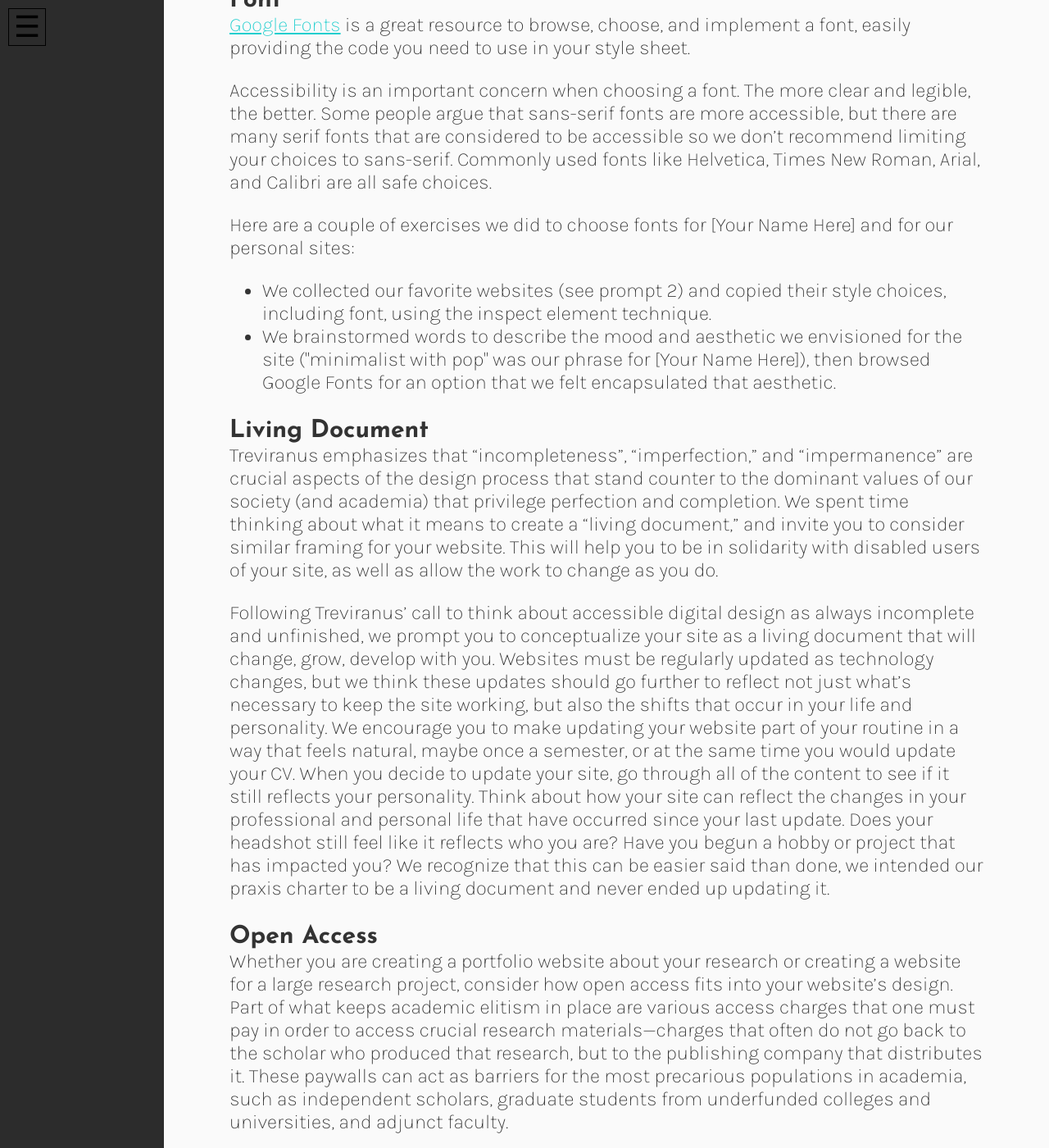
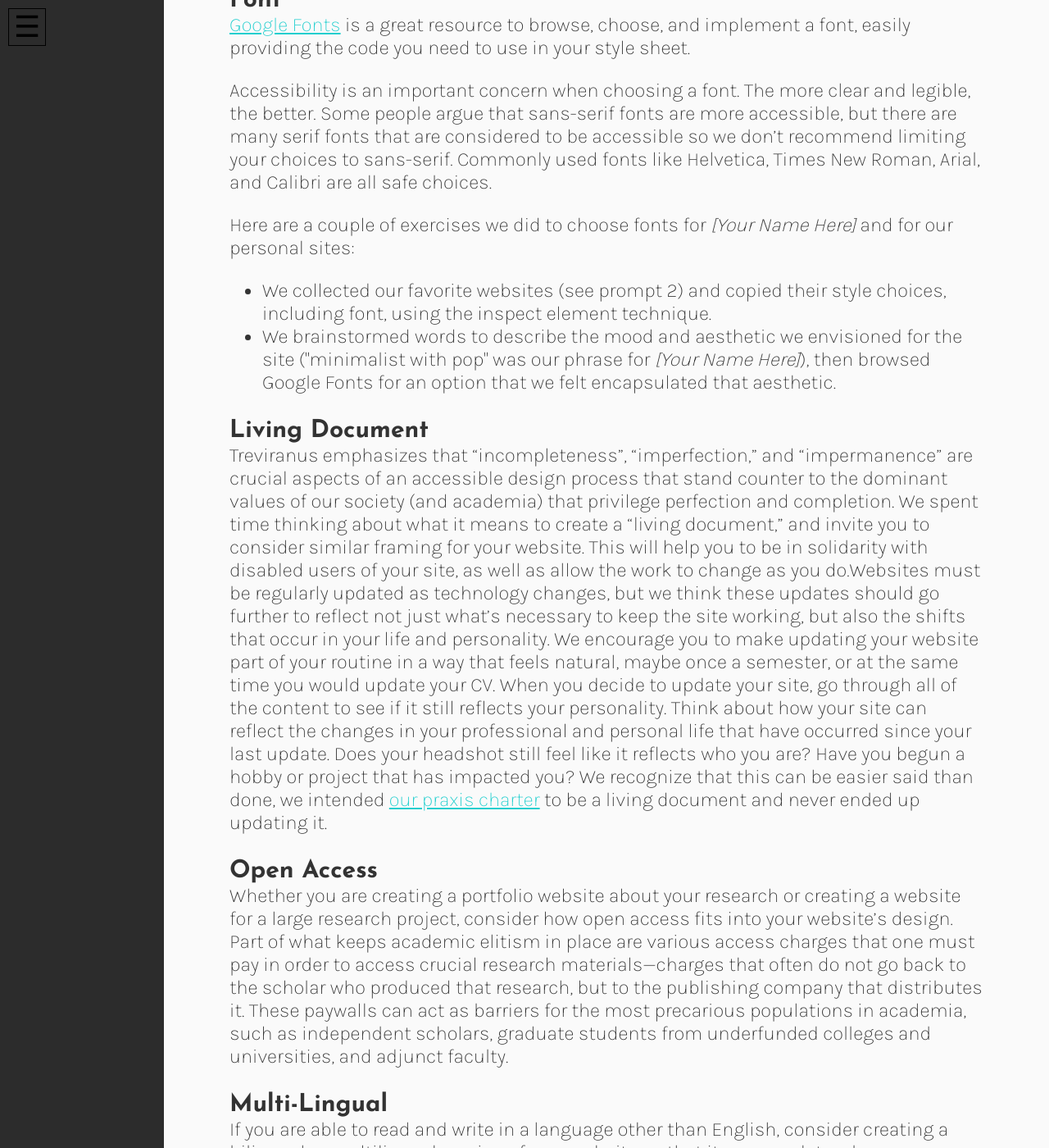
Before and after one commit to scholarslab/brackets, a Jekyll site: the page built from design-ethos.html, in a window 1280 px wide and 1400 px high, scrolled down 5922 px. Shown: the whole window at 82% size. Built offline with Jekyll 4.4.1, drawn with Linux system fonts in a browser that asks for light colours; some of the changed text lies outside the part shown.

Commit message:
edits text in design ethos and credits

```diff
--- a/credits.html
+++ b/credits.html
@@ -30,8 +30,8 @@
     <li> <a href="https://shapeofdesignbook.com/">The Shape of Design</a>, Frank Chimero</li>
     <li> <a href="https://medium.com/fwd50/the-three-dimensions-of-inclusive-design-part-one-103cad1ffdc2">The Three Dimensions of Inclusive Design</a>, Jutta Treviranus</li>
     <li> <a href="https://nyupress.org/9781479808380/digital-black-feminism/">Digital Black Feminism</a>, Catherine Knight Steele</li>
-    <li>The False Principle of Our Education, Max Stirner</li>
-    <li>Pedagogy of the Oppressed, Paolo Freire</li>
+    <li><a href="https://theanarchistlibrary.org/library/max-stirner-the-false-principle-of-our-education">The False Principle of Our Education</a>, Max Stirner</li>
+    <li> <a href= "https://envs.ucsc.edu/internships/internship-readings/freire-pedagogy-of-the-oppressed.pdf">Pedagogy of the Oppressed</a>, Paolo Freire</li>
 </ul>
 <p>The following personal portfolio websites were great inspirations to us as we developed our project:</p>
 <ul>
--- a/design-ethos.html
+++ b/design-ethos.html
@@ -46,7 +46,7 @@
 
 <p>The ideal design achieves a balance between individuality and solidarity. Treviranus frames her work on design accessibility in this anarchist spirit, writing that accessibility work must involve “respecting the inherent value of both the individual and society.” This balance can be accomplished through embracing multiplicity.</p>
 
-<p>In the prompts below, we ask you to take a capacious perspective and consider multiple ways that your site could be designed. As you become more comfortable with CSS, you can create multiple stylesheets for your site, which is one way to make a website more accessible, and use the technique of commenting out code to try different style elements.</p>
+<p>In the prompts below, we ask you to take a capacious perspective and consider different ways that your site could be designed. For example, using multiple style sheets is one of Treviranus' suggestions for making the web more accessible. As you become more comfortable with CSS, you can create multiple stylesheets for your site and/or use the technique of commenting out code to try different style elements.</p>
 
 <h2>Design Prompts</h2>
 
@@ -59,7 +59,7 @@
 <h3>What You Do and Don't Like</h3>
 <i>Courtesy Jeremy Boggs</i>
 <p>A good first step when beginning to think about a personal site is to become mindful of design in your everyday life and collect inspiration. Take screenshots of websites, photos of signs, advertisements, book covers, art, and save these images in a folder together. These sources will help determine the font, layout, and color palettes for your site.</p>
-<p>It can be just as helpful to know what you don’t like as what you like. As part of this process of accumulating inspiration material, consider collecting images of design that you absolutely cannot stand. The exercise here is to note what specific aspects of the design that you hate (colors, font, images, etc.) and then articulate in as much detail as possible why. Sometimes, this can result in reevaluating previous assumptions, for example we thought that sites with black text on a white background were uninteresting or too traditional until we saw Zaire Love and Lauren Garcia’s websites. This will help you refine your own design ideas and determine what you want to avoid in your site’s design.</p>
+<p>It can be just as helpful to know what you don’t like as what you like. As part of this process of accumulating inspiration material, consider collecting images of design that you absolutely cannot stand. The exercise here is to note what specific aspects of the design that you hate (colors, font, images, etc.) and then articulate in as much detail as possible why you don't like it. Sometimes, this can result in reevaluating previous assumptions, for example we thought that sites with black text on a white background were uninteresting or too traditional until we saw Zaire Love and Lauren Garcia’s websites. This will help you refine your own design ideas and determine what you want to avoid in your site’s design.</p>
 
 <h3>Color/Delight</h3>
 <p>Frank Chimero writes that design is “a way of thinking and moving that we use to enhance life,” a way of reaching “toward a desirable future” with “lightness and joy.” We tried (and didn’t always succeed, being happy is hard work!) to center joy and creativity throughout our praxis journey and in our project. Creating the design for your site should be an exercise that sparks joy and captures your free personality. We see a joyful experimentation with web design in an academic portfolio site as part of Moten and Harney call “the undercommon refusal of academic misery” (118).</p>
@@ -76,15 +76,14 @@
 <h3>Font</h3>
 <p> <a href="https://fonts.google.com/">Google Fonts</a> is a great resource to browse, choose, and implement a font, easily providing the code you need to use in your style sheet.</p>
 <p>Accessibility is an important concern when choosing a font. The more clear and legible, the better. Some people argue that sans-serif fonts are more accessible, but there are many serif fonts that are considered to be accessible so we don’t recommend limiting your choices to sans-serif. Commonly used fonts like Helvetica, Times New Roman, Arial, and Calibri are all safe choices.</p>
-<p>Here are a couple of exercises we did to choose fonts for [Your Name Here] and for our personal sites:</p>
+<p>Here are a couple of exercises we did to choose fonts for <i>[Your Name Here]</i> and for our personal sites:</p>
 <ul>
 	<li>We collected our favorite websites (see prompt 2) and copied their style choices, including font, using the inspect element technique.</li>
-	<li>We brainstormed words to describe the mood and aesthetic we envisioned for the site ("minimalist with pop" was our phrase for [Your Name Here]), then browsed Google Fonts for an option that we felt encapsulated that aesthetic.</li>
+	<li>We brainstormed words to describe the mood and aesthetic we envisioned for the site ("minimalist with pop" was our phrase for <i>[Your Name Here]</i>), then browsed Google Fonts for an option that we felt encapsulated that aesthetic.</li>
 </ul>
 
 <h3>Living Document</h3>
-<p>Treviranus emphasizes that “incompleteness”, “imperfection,” and “impermanence” are crucial aspects of the design process that stand counter to the dominant values of our society (and academia) that privilege perfection and completion. We spent time thinking about what it means to create a “living document,” and invite you to consider similar framing for your website. This will help you to be in solidarity with disabled users of your site, as well as allow the work to change as you do.</p>
-<p>Following Treviranus’ call to think about accessible digital design as always incomplete and unfinished, we prompt you to conceptualize your site as a living document that will change, grow, develop with you. Websites must be regularly updated as technology changes, but we think these updates should go further to reflect not just what’s necessary to keep the site working, but also the shifts that occur in your life and personality. We encourage you to make updating your website part of your routine in a way that feels natural, maybe once a semester, or at the same time you would update your CV. When you decide to update your site, go through all of the content to see if it still reflects your personality. Think about how your site can reflect the changes in your professional and personal life that have occurred since your last update. Does your headshot still feel like it reflects who you are? Have you begun a hobby or project that has impacted you? We recognize that this can be easier said than done, we intended our praxis charter to be a living document and never ended up updating it. </p>
+<p>Treviranus emphasizes that “incompleteness”, “imperfection,” and “impermanence” are crucial aspects of an accessible design process that stand counter to the dominant values of our society (and academia) that privilege perfection and completion. We spent time thinking about what it means to create a “living document,” and invite you to consider similar framing for your website. This will help you to be in solidarity with disabled users of your site, as well as allow the work to change as you do.Websites must be regularly updated as technology changes, but we think these updates should go further to reflect not just what’s necessary to keep the site working, but also the shifts that occur in your life and personality. We encourage you to make updating your website part of your routine in a way that feels natural, maybe once a semester, or at the same time you would update your CV. When you decide to update your site, go through all of the content to see if it still reflects your personality. Think about how your site can reflect the changes in your professional and personal life that have occurred since your last update. Does your headshot still feel like it reflects who you are? Have you begun a hobby or project that has impacted you? We recognize that this can be easier said than done, we intended <a href="http://praxis.scholarslab.org/charter/charter-2021-2022/">our praxis charter</a> to be a living document and never ended up updating it. </p>
 
 <h3>Open Access</h3>
 <p>Whether you are creating a portfolio website about your research or creating a website for a large research project, consider how open access fits into your website’s design. Part of what keeps academic elitism in place are various access charges that one must pay in order to access crucial research materials—charges that often do not go back to the scholar who produced that research, but to the publishing company that distributes it. These paywalls can act as barriers for the most precarious populations in academia, such as independent scholars, graduate students from underfunded colleges and universities, and adjunct faculty.</p>
```
Also changed, not shown: other parts of design-ethos.html (+5 -5 lines).
